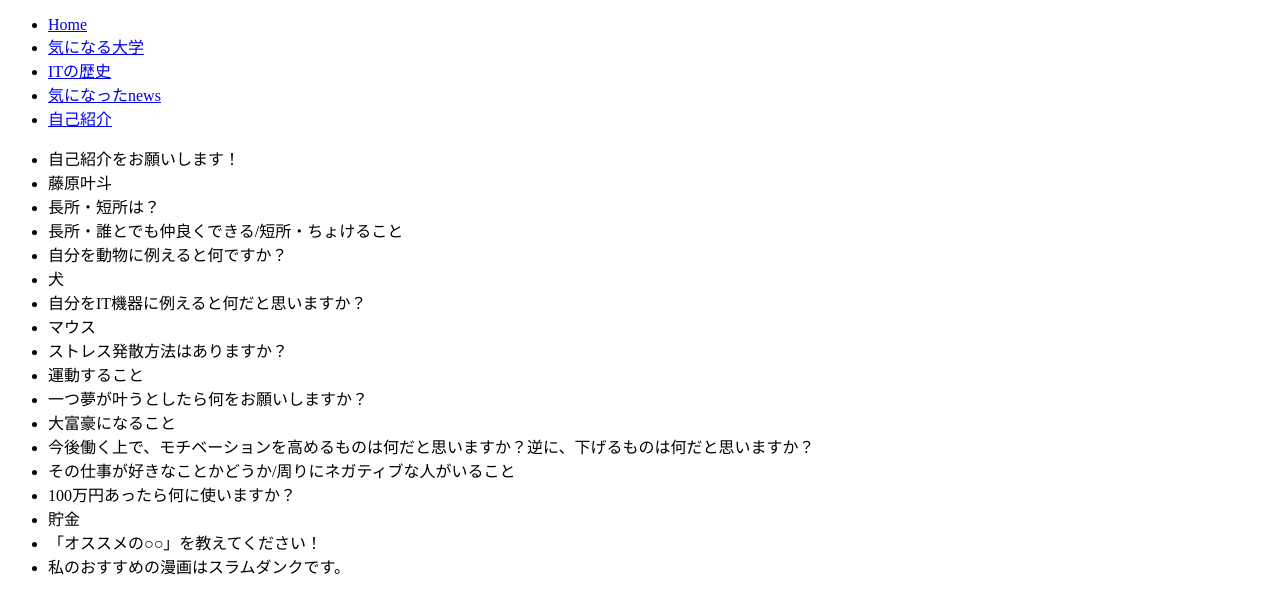
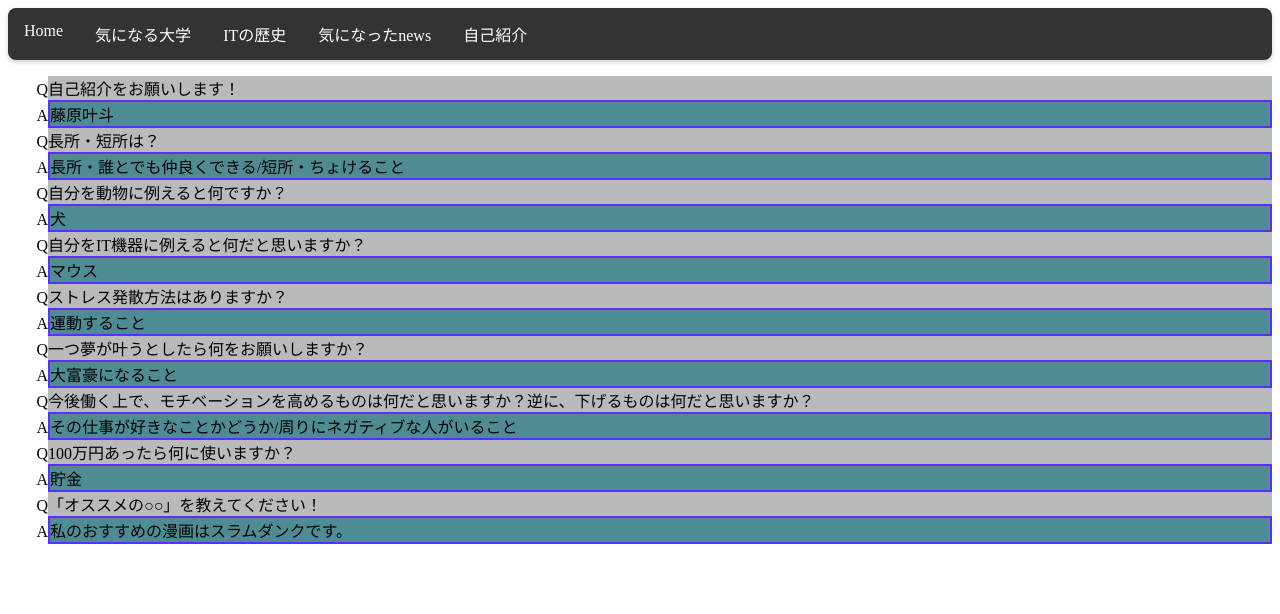
Before and after one commit to surumeika0207/html-task, a plain HTML site: page WEB/self-introducation/self-introduction.html in a window 1280 px wide. Drawn offline with Linux system fonts and the light colour scheme; files that its build step writes are made by us from their sources; the site is published under a folder, as on GitHub Pages, so addresses that start at the root find nothing.

Commit message:
スタイルシートを適用させました

```diff
--- a/WEB/self-introducation/self-introduction.html
+++ b/WEB/self-introducation/self-introduction.html
@@ -7,7 +7,7 @@
     <meta name="viewport" content="width=device-width, initial-scale=1.0">
     <title>自己紹介</title>
     <link rel="icon" href="/self-introducation/img/favicon (1).ico">
-    <link rel="stylesheet" href="/css/self-introduction-style.css">
+    <link rel="stylesheet" href="css/self-introduction-style.css">
 </head>
 
 <body>
```
